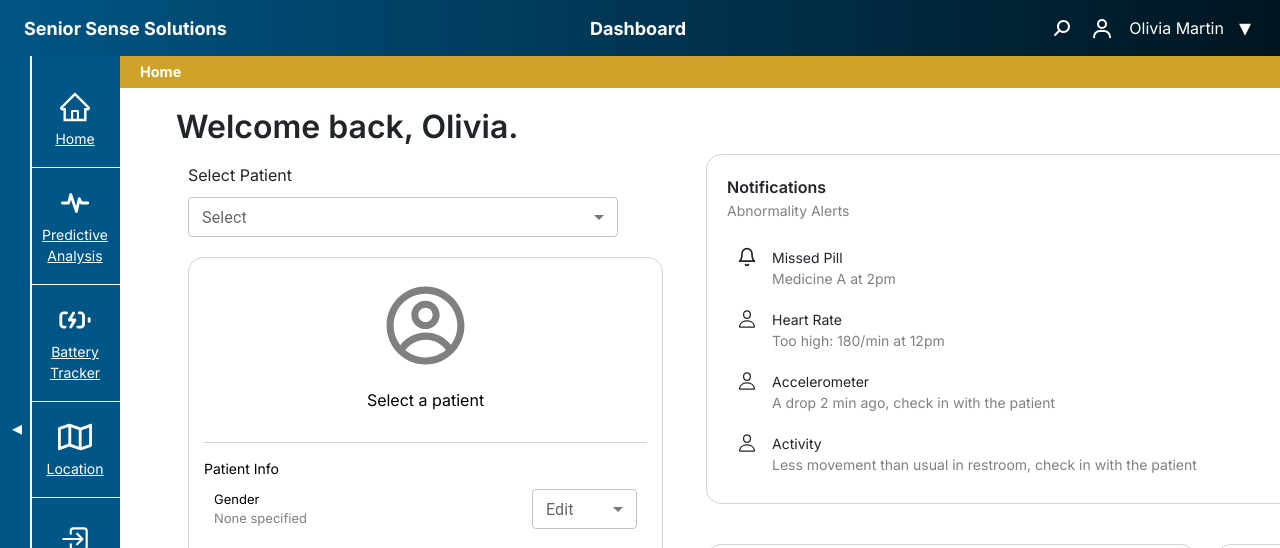
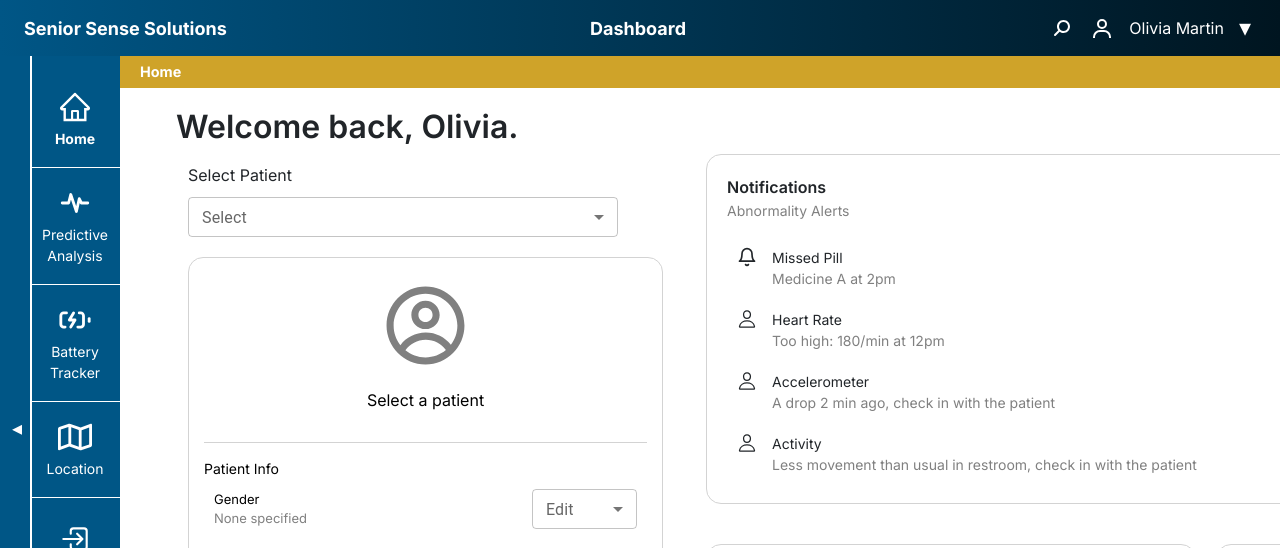
Before and after one commit to PurelyBlank/Senior-Sense-Solutions, a Next.js app in the folder project/web/: page / in a window 1280 px wide. Shown: the top 548 px of the page. Built offline with nearby package versions, Linux system fonts and the light colour scheme; sample sign-in values are in the browser's storage.

Commit message:
more fixes

```diff
--- a/project/web/app/layout.tsx
+++ b/project/web/app/layout.tsx
@@ -85,18 +85,23 @@ export default function RootLayout({ children }: { children: React.ReactNode })
                 {collapsed ? "▸" : "◂"}
               </button>
 
+              {/* Navigation Links */}
               <nav className="nav-links">
-                <Link href="/" className={pathname === "/" ? "active" : ""}>
-                  <AiOutlineHome size={34} /> {collapsed ? "" : "Home"}
+                <Link href="/" className={`nav-links ${pathname === "/" ? "active" : ""}`} style={{ textDecoration: "none" }}>
+                  <AiOutlineHome size={34} />
+                  {collapsed ? "" : "Home"}
                 </Link>
-                <Link href="/predictive-analysis" className={pathname === "/predictive-analysis" ? "active" : ""}>
-                  <TbActivityHeartbeat size={34}/> {collapsed ? "" : "Predictive Analysis"}
+                <Link href="/predictive-analysis" className={`nav-links ${pathname === "/predictive-analysis" ? "active" : ""}`} style={{ textDecoration: "none" }}>
+                  <TbActivityHeartbeat size={34}/>
+                  {collapsed ? "" : "Predictive Analysis"}
                 </Link>
-                <Link href="/battery-tracker" className={pathname === "/battery-tracker" ? "active" : ""}>
-                  <LuBatteryCharging size={34}/> {collapsed ? "" : "Battery Tracker"}
+                <Link href="/battery-tracker" className={`nav-links ${pathname === "/battery-tracker" ? "active" : ""}`} style={{ textDecoration: "none" }}>
+                  <LuBatteryCharging size={34}/>
+                  {collapsed ? "" : "Battery Tracker"}
                 </Link>
-                <Link href="/location" className={pathname === "/location" ? "active" : ""}>
-                  <FaRegMap size={34}/> {collapsed ? "" : "Location"}
+                <Link href="/location" className={`nav-links ${pathname === "/location" ? "active" : ""}`} style={{ textDecoration: "none" }}>
+                  <FaRegMap size={34}/>
+                  {collapsed ? "" : "Location"}
                 </Link>
                 <button className="nav-button" onClick={() => {
                   localStorage.removeItem("authToken");
```
